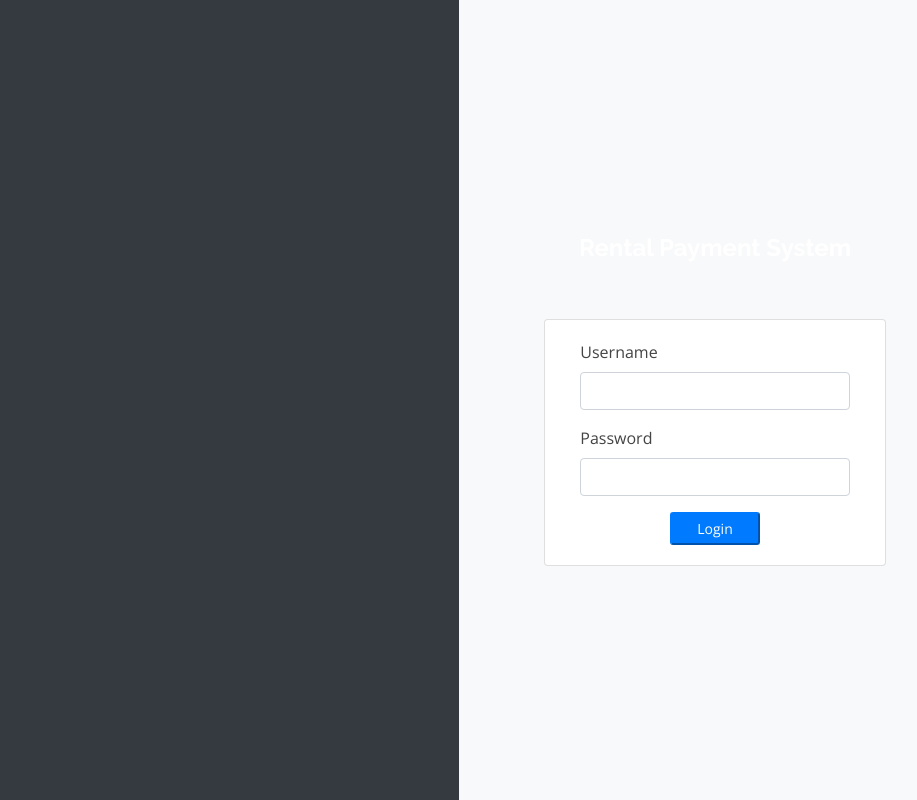
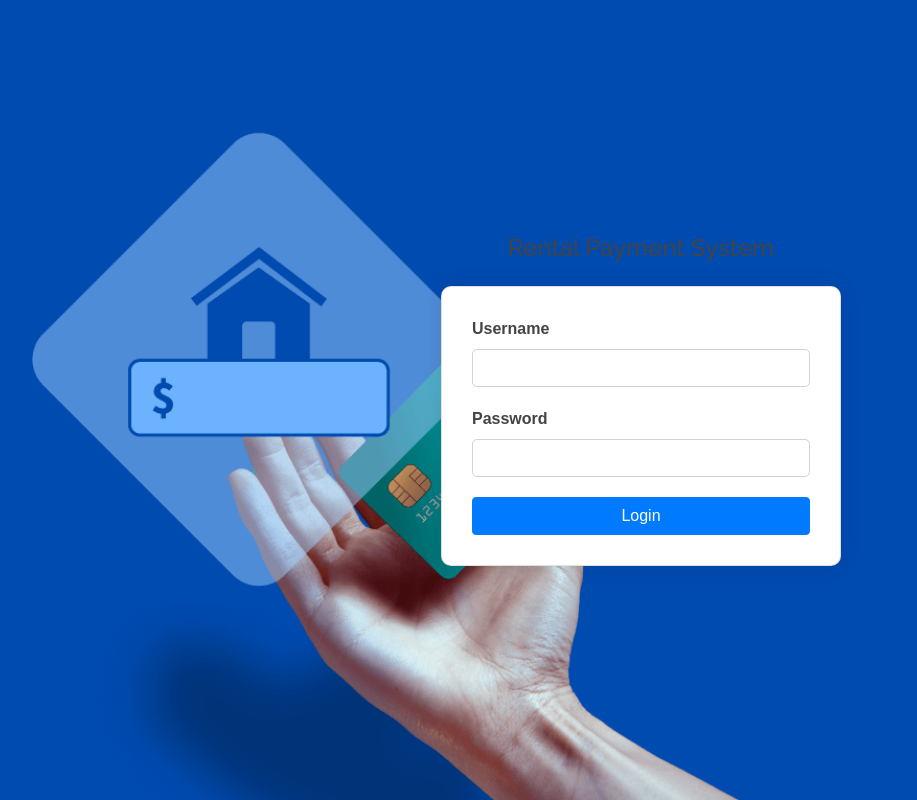
Before and after one commit to mwaisilvesta/qr-house_rental_payment_system, a PHP site: page /login.php in a window 1280 px wide. Shown: the whole page, without its empty margins (309-1226 px from the left). Run offline with PHP 8.4, Linux system fonts and the light colour scheme; data comes from the database, SQL or seed files in the repository; some libraries are stand-ins or nearby versions.

Commit message:
styyling the login page

```diff
--- a/login.php
+++ b/login.php
@@ -15,136 +15,147 @@ ob_end_flush();
 <head>
   <meta charset="utf-8">
   <meta content="width=device-width, initial-scale=1.0" name="viewport">
-
   <title><?php echo $_SESSION['system']['name'] ?></title>
+  <?php include('./header.php'); ?>
+  <style>
+    body {
+      font-family: Arial, sans-serif;
+      background-color: #f8f9fa;
+      background-image: url('rent.png'); /* Add the path to your background image */
+      background-size: cover; /* Cover the entire background */
+      background-position: center; /* Center the background image */
 
 
-<?php include('./header.php'); ?>
-<?php
-if(isset($_SESSION['login_id']))
-header("location:index.php?page=home");
+      margin: 0;
+      padding: 0;
+    }
 
-?>
-
-</head>
-<style>
-	body{
-		width: 100%;
-	    height: calc(100%);
-	    /*background: #007bff;*/
-	}
-	main#main{
-		width:100%;
-		height: calc(100%);
-		background:white;
-	}
-	#login-right{
-		position: absolute;
-		right:0;
-		width:40%;
-		height: calc(100%);
-		background:white;
+    main#main {
       display: flex;
       align-items: center;
-	}
-	#login-left{
-		position: absolute;
-		left:0;
-		width:60%;
-		height: calc(100%);
-		background:#59b6ec61;
-		display: flex;
-		align-items: center;
-		/*background: url(assets/uploads/blood-cells.jpg);
-	    background-repeat: no-repeat;
-	    background-size: cover;*/
-	}
-	#login-right .card{
-		margin: auto;
-		z-index: 1
-	}
-	.logo {
-    margin: auto;
-    font-size: 8rem;
-    background: white;
-    padding: .5em 0.7em;
-    border-radius: 50% 50%;
-    color: #000000b3;
-    z-index: 10;
-}
-div#login-right::before {
-    content: "";
-    position: absolute;
-    top: 0;
-    left: 0;
-    width: calc(100%);
-    height: calc(100%);
-    /*background: #000000e0;*/
+      justify-content: center;
+      min-height: 100vh;
     }
 
+    #login-left {
+      flex: 1;
+      background: url('assets/uploads/blood-cells.jpg') center center/cover;
+      position: relative;
+    }
+
+    #login-right {
+      flex: 1;
+      padding: 20px;
+    }
+
+    .card {
+      max-width: 400px;
+      margin: 0 auto;
+      background-color: #fff;
+      border-radius: 10px;
+      box-shadow: 0 0 20px rgba(0, 0, 0, 0.1);
+    }
+
+    .card-body {
+      padding: 30px;
+    }
+
+    .form-group {
+      margin-bottom: 20px;
+    }
+
+    label {
+      font-weight: bold;
+    }
+
+    input[type="text"],
+    input[type="password"] {
+      width: 100%;
+      padding: 10px;
+      border: 1px solid #ced4da;
+      border-radius: 5px;
+      box-sizing: border-box;
+    }
+
+    input[type="submit"] {
+      width: 100%;
+      padding: 10px;
+      border: none;
+      border-radius: 5px;
+      background-color: #007bff;
+      color: #fff;
+      cursor: pointer;
+      transition: background-color 0.3s ease;
+    }
+
+    input[type="submit"]:hover {
+      background-color: #0056b3;
+    }
+
+    .alert-danger {
+      color: #721c24;
+      background-color: #f8d7da;
+      border-color: #f5c6cb;
+      padding: 10px;
+      border-radius: 5px;
+      margin-bottom: 20px;
+    }
   </style>
+</head>
 
 <body>
+  <main id="main">
+    <div id="login-left"></div>
 
-
-  <main id="main" class=" bg-light">
-  		<div id="login-left" class="bg-dark">
-  		</div>
-
-  		<div id="login-right" class="bg-light">
+    <div id="login-right">
       <div class="w-100">
-			<h4 class="text-white text-center"><b><?php echo $_SESSION['system']['name'] ?></b></h4>
-			<br>
-			<br>
-  			<div class="card col-md-8">
+        <h4 class="text-center mb-4"><?php echo $_SESSION['system']['name'] ?></h4>
+        <div class="card">
           <div class="card-body">
-  					<form id="login-form" >
+            <form id="login-form">
               <div class="form-group">
-  							<label for="username" class="control-label">Username</label>
+                <label for="username">Username</label>
                 <input type="text" id="username" name="username" class="form-control">
               </div>
               <div class="form-group">
-  							<label for="password" class="control-label">Password</label>
+                <label for="password">Password</label>
                 <input type="password" id="password" name="password" class="form-control">
               </div>
-  						<center><button class="btn-sm btn-block btn-wave col-md-4 btn-primary">Login</button></center>
+              <button type="submit" class="btn btn-primary btn-block">Login</button>
             </form>
+            <?php if(isset($_SESSION['login_id'])): ?>
+              <div class="alert alert-danger">You are already logged in.</div>
+            <?php endif; ?>
           </div>
         </div>
       </div>
     </div>
-
-
   </main>
 
-  <a href="#" class="back-to-top"><i class="icofont-simple-up"></i></a>
-
-
-</body>
   <script>
-	$('#login-form').submit(function(e){
-		e.preventDefault()
-		$('#login-form button[type="button"]').attr('disabled',true).html('Logging in...');
-		if($(this).find('.alert-danger').length > 0 )
-			$(this).find('.alert-danger').remove();
+    $('#login-form').submit(function(e) {
+      e.preventDefault();
+      var form = $(this);
+      form.find('button[type="submit"]').attr('disabled', true).html('Logging in...');
+      if (form.find('.alert-danger').length > 0) form.find('.alert-danger').remove();
       $.ajax({
-			url:'ajax.php?action=login',
-			method:'POST',
-			data:$(this).serialize(),
-			error:err=>{
-				console.log(err)
-		$('#login-form button[type="button"]').removeAttr('disabled').html('Login');
-
+        url: 'ajax.php?action=login',
+        method: 'POST',
+        data: form.serialize(),
+        error: function(err) {
+          console.log(err);
+          form.find('button[type="submit"]').removeAttr('disabled').html('Login');
         },
-			success:function(resp){
-				if(resp == 1){
-					location.href ='index.php?page=home';
-				}else{
-					$('#login-form').prepend('<div class="alert alert-danger">Username or password is incorrect.</div>')
-					$('#login-form button[type="button"]').removeAttr('disabled').html('Login');
+        success: function(resp) {
+          if (resp == 1) {
+            location.href = 'index.php?page=home';
+          } else {
+            form.prepend('<div class="alert alert-danger">Username or password is incorrect.</div>');
+            form.find('button[type="submit"]').removeAttr('disabled').html('Login');
           }
         }
-		})
-	})
+      });
+    });
   </script>
+</body>
 </html>
```
Lines whose indentation alone changed are shown as unchanged.
